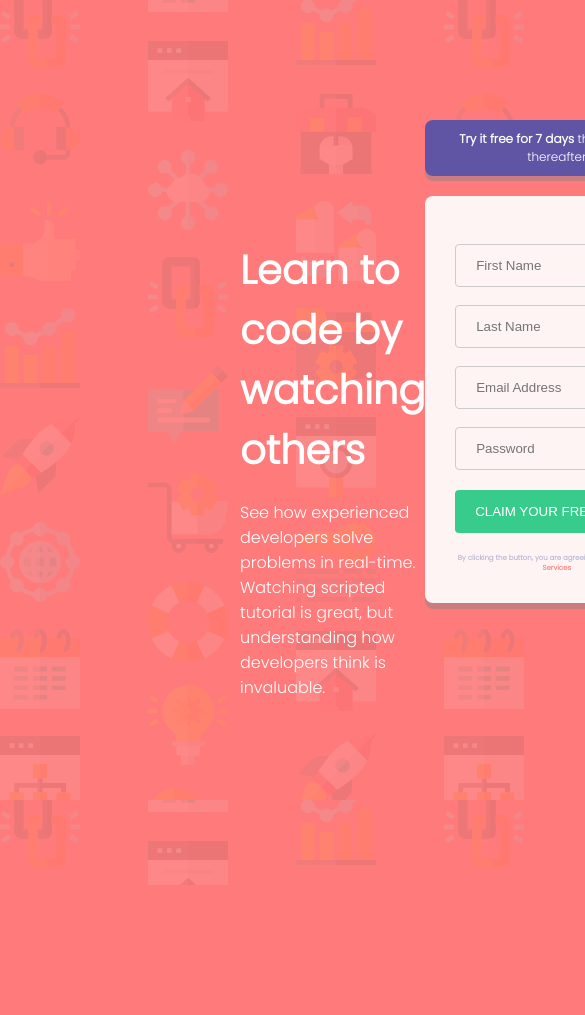
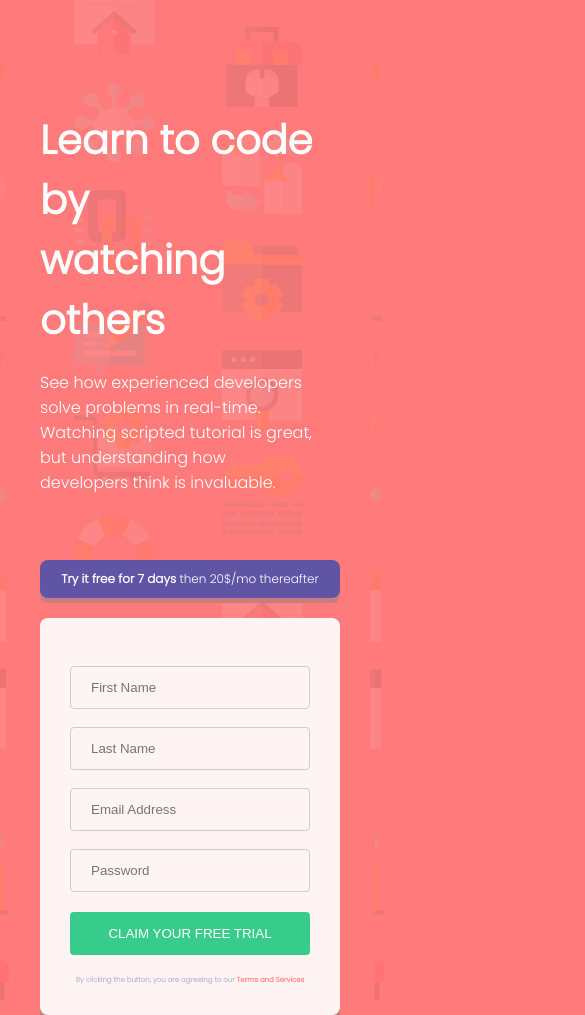
Before and after one commit to Omolounnu-Oluwafemi/Zuri-Media-Query-and-Responsiveness, a plain HTML site: page index.html in a window 390 px wide. Shown: the top 1015 px of the page, 585 px wide, since content can reach past the window. Before the commit the page ends 885 px from the top, so only its background shows below. Drawn offline with Linux system fonts and the light colour scheme; a web font is replaced by a local one.

Commit message:
begin desktop design

```diff
--- a/index.html
+++ b/index.html
@@ -5,7 +5,8 @@
     <meta http-equiv="X-UA-Compatible" content="IE=edge" />
     <meta name="viewport" content="width=device-width, initial-scale=1.0" />
     <title>Learning Media Query</title>
-    <link rel="stylesheet" href="style.css" />
+    <link rel="stylesheet" media= "screen and (min-width: 600px)" href="style.css" />
+    <link rel="stylesheet" media= "screen and (max-width: 599px)" href="mobile.css" />
     <link
       href="https://fonts.google.com/specimen/Poppins"
       rel="stylesheet"
--- /dev/null
+++ b/mobile.css
@@ -0,0 +1,85 @@
+@import url("https://fonts.googleapis.com/css2?family=Poppins:wght@300&display=swap");
+* {
+  margin: 0;
+  padding: 0;
+  box-sizing: border-box;
+}
+body {
+  background-image: url(assets/bg-intro-mobile.png);
+  background-color: hsl(0, 100%, 74%);
+  font-size: 16px;
+  color: #ffffff;
+}
+main {
+  padding-top: 90px;
+  padding-right: 50px;
+  padding-left: 40px;
+  font-family: "poppins";
+}
+h1 {
+  font-size: 40px;
+  font-weight: 900;
+}
+.item-a {
+  padding-bottom: 65px;
+}
+.item-b {
+}
+.learn {
+  padding-left: 0px;
+  margin-top: 20px;
+}
+.try {
+  background-color: hsl(248, 32%, 49%);
+  width: 100%;
+  padding: 10px;
+  font-weight: 300;
+  font-size: 12px;
+  text-align: center;
+  border-radius: 0.5rem;
+  box-shadow: 0px 5px rgb(200, 126, 126);
+}
+form {
+  text-align: left;
+  background-color: #fff4f4;
+  padding: 30px;
+  border: 1px;
+  border-radius: 0.5rem;
+  width: 100%;
+  margin-top: 20px;
+  box-shadow: 0px 6px rgb(200, 126, 126);
+}
+input {
+  width: 100%;
+  padding: 13px 20px;
+  margin: 18px 0;
+  display: block;
+  border: 1px solid #ccc;
+  border-radius: 4px;
+  box-sizing: border-box;
+  background-color: #fff4f4;
+}
+#login-submit {
+  width: 100%;
+  background-color: hsl(154, 59%, 51%);
+  color: white;
+  padding: 14px 20px;
+  margin: 20px 0;
+  border: none;
+  border-radius: 4px;
+  cursor: pointer;
+  margin-left: auto;
+  margin-right: auto;
+}
+.click {
+  font-size: 7px;
+  text-align: center;
+  color: hsl(246, 25%, 77%);
+  font-weight: 600;
+}
+span {
+  font-weight: 900;
+}
+#terms {
+  color: hsl(0, 100%, 74%);
+}
```
